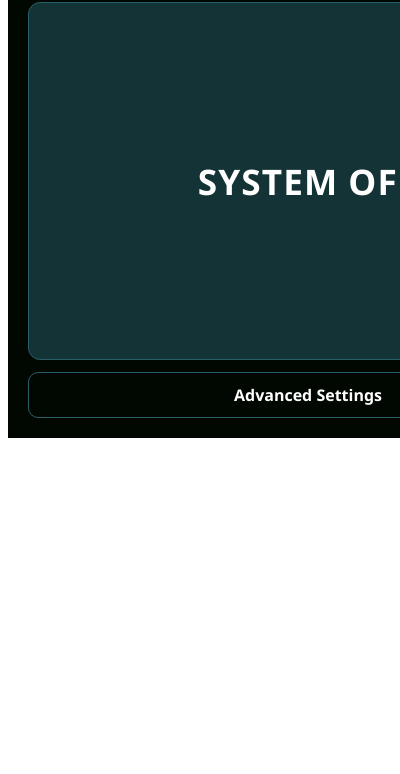
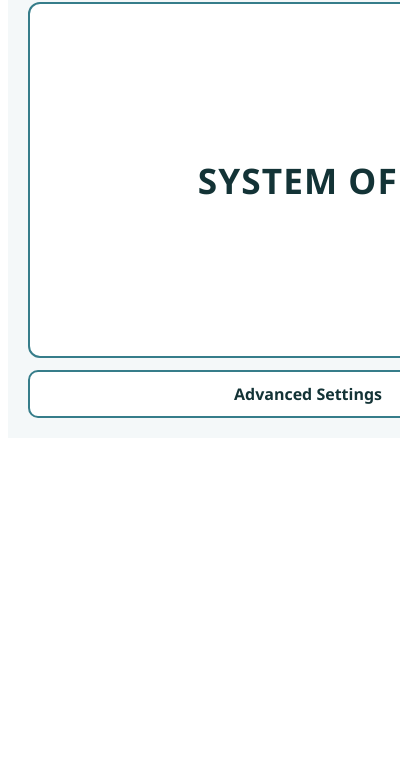
Before and after one commit to JonathanSaji/SteadySync, a browser extension: page SteadySync-Extension/popup.html in a window 400 px wide. Shown: the part 70-844 px from the top of the page. Drawn offline with Linux system fonts and the light colour scheme.

Commit message:
colour design 1

```diff
--- a/SteadySync-Extension/popup.html
+++ b/SteadySync-Extension/popup.html
@@ -22,6 +22,6 @@
             </section>
 
     </div>
-    <script src="content.js"></script>
+    <script src="extension.js"></script>
 </body>
 </html>
--- a/SteadySync-Extension/styles.css
+++ b/SteadySync-Extension/styles.css
@@ -7,11 +7,11 @@
     --color-black-deep: #010801; /* Bottom color from your image */
 
     /* Functional Mapping */
-    --bg-dark: var(--color-black-deep);
-    --surface: var(--color-charcoal);
+    --bg-dark: #f4f8f9;
+    --surface: var(--color-white);
     --accent: var(--color-teal-bright);
-    --text-main: var(--color-white);
-    --text-dim: #b0b0b0; /* Helper for secondary text */
+    --text-main: var(--color-charcoal);
+    --text-dim: #4c6366; /* Helper for secondary text */
 
     /* Status Colors */
     --status-on: #2ecc71;  /* Green for 'Active' */
@@ -56,7 +56,7 @@
     flex: 1;
     width: 100%;
     min-height: 320px;
-    border: 1px solid var(--color-teal-muted);
+    border: 2px solid var(--color-teal-bright);
     border-radius: 12px;
     background: var(--surface);
     color: var(--text-main);
@@ -64,6 +64,7 @@
     font-weight: 800;
     letter-spacing: 0.03em;
     cursor: pointer;
+    transition: transform 140ms ease, box-shadow 140ms ease, background-color 140ms ease, color 140ms ease;
 }
 
 #masterBtn.big-toggle:focus-visible,
@@ -74,17 +75,33 @@
     outline-offset: 2px;
 }
 
+#masterBtn.big-toggle:hover {
+    background: var(--color-teal-bright);
+    color: var(--color-white);
+    transform: translateY(-1px);
+    box-shadow: 0 3px 10px rgba(40, 95, 107, 0.2);
+}
+
 #goToSettings,
 #backToPopup {
     width: 100%;
-    border: 1px solid var(--color-teal-muted);
+    border: 2px solid var(--color-teal-bright);
     border-radius: 10px;
-    background: transparent;
+    background: var(--surface);
     color: var(--text-main);
     padding: 11px 14px;
     font-size: 1rem;
     font-weight: 600;
     cursor: pointer;
+    transition: transform 120ms ease, background-color 120ms ease, color 120ms ease, box-shadow 120ms ease;
+}
+
+#goToSettings:hover,
+#backToPopup:hover {
+    background: var(--color-teal-bright);
+    color: var(--color-white);
+    transform: translateY(-1px);
+    box-shadow: 0 2px 8px rgba(40, 95, 107, 0.18);
 }
 
 /* Settings layout */
@@ -96,7 +113,7 @@
 
 #settings-view .card {
     background: var(--surface);
-    border: 1px solid var(--color-teal-muted);
+    border: 2px solid var(--color-teal-bright);
     border-radius: 12px;
     padding: 14px;
     display: flex;
```
Also changed, not shown: SteadySync-Extension/extension.js (renamed from SteadySync-Extension/content.js), SteadySync-Extension/manifest.json.
